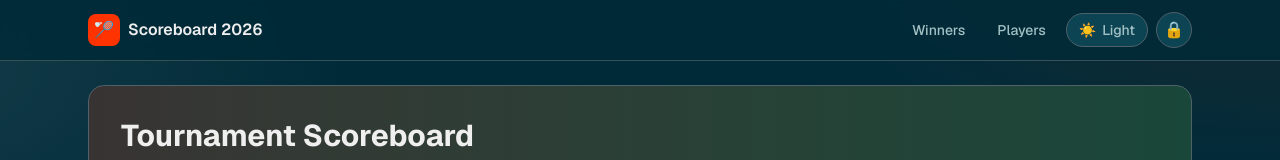
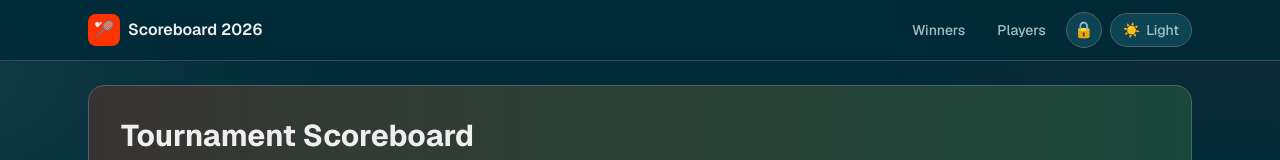
Before and after one commit to velmuruganui/badmiton-2026, a Next.js app: page / in a window 1280 px wide. Shown: the top 160 px of the page. Built offline with nearby package versions, Linux system fonts and the light colour scheme; no server answers; the database is empty.

Commit message:
Update SiteHeader.tsx

```diff
--- a/components/SiteHeader.tsx
+++ b/components/SiteHeader.tsx
@@ -40,8 +40,8 @@ export function SiteHeader() {
           >
             Players
           </Link>
+          <UmpireLockButton />
           <ThemeToggle />
-          <UmpireLockButton />
         </nav>
       </div>
     </header>
```
